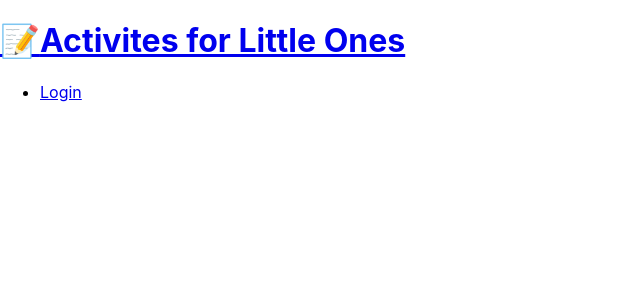
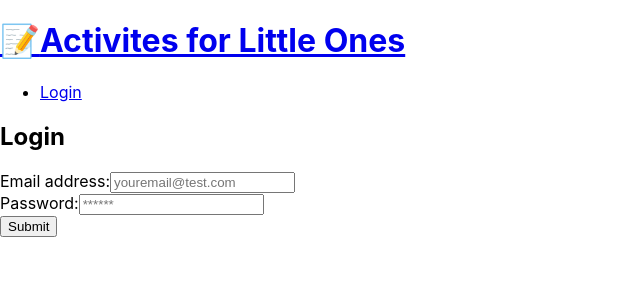
Before and after one commit to katredford/BBCM.programsDB, a React (Create React App) app: page /login in a window 1280 px wide. Shown: the top 300 px of the page, without its empty margins (0-640 px from the left). Built offline with nearby package versions, Linux system fonts and the light colour scheme.

Commit message:
added some login features, activity code

```diff
--- a/src/App.js
+++ b/src/App.js
@@ -1,25 +1,25 @@
 import React from "react";
 import { BrowserRouter as Router, Route, Switch } from "react-router-dom";
-// import { ApolloProvider } from '@apollo/react-hooks';
-// import ApolloClient from 'apollo-boost';
+import { ApolloProvider } from '@apollo/react-hooks';
+import ApolloClient from 'apollo-boost';
 
-// import Home from "./pages/Home";
+import Home from "./pages/Home";
 import Form from "./pages/Form";
 import Activity from "./pages/Activity";
-// import Login from "./pages/Login";
+import Login from "./pages/Login";
 import Nav from "./components/Nav";
 
-// const client = new ApolloClient({
-//   request: (operation) => {
-//     const token = localStorage.getItem('id_token')
-//     operation.setContext({
-//       headers: {
-//         authorization: token ? `Bearer ${token}` : ''
-//       }
-//     })
-//   },
-//   uri: '/graphql',
-// })
+const client = new ApolloClient({
+  request: (operation) => {
+    const token = localStorage.getItem('id_token')
+    operation.setContext({
+      headers: {
+        authorization: token ? `Bearer ${token}` : ''
+      }
+    })
+  },
+  uri: '/graphql',
+})
 
 function App() {
   return (
@@ -27,22 +27,22 @@ function App() {
     // <p>
     //   Hello Worrld!
     // </p>
-    // <ApolloProvider client={client}>
+    <ApolloProvider client={client}>
       <Router>
         <div>
           <Nav />
           <Switch>
             <Route exact path="/"
-          // component={Home}
+              component={Home}
             />
-          {/* <Route exact path="/login" component={Login} /> */}
+            <Route exact path="/login" component={Login} />
             <Route exact path="/form" component={Form} />
             <Route exact path="/activity" component={Activity} />
-          {/* <Route exact path="/acitivites/:id" component={Detail} /> */}
+            {/* <Route exact path="/acitivites/:id" component={Activity} /> */}
           </Switch>
         </div>
       </Router>
-    // </ApolloProvider>
+    </ApolloProvider>
 
   );
 }
--- /dev/null
+++ b/src/pages/Login.js
@@ -0,0 +1,69 @@
+import React, { useState } from "react";
+import { useMutation } from '@apollo/react-hooks';
+import { LOGIN } from "../utils/mutations"
+import Auth from "../utils/auth";
+
+function Login(props) {
+    const [formState, setFormState] = useState({ email: '', password: '' })
+    const [login, { error }] = useMutation(LOGIN);
+
+    const handleFormSubmit = async event => {
+        event.preventDefault();
+        try {
+            const mutationResponse = await login({ variables: { email: formState.email, password: formState.password } })
+            const token = mutationResponse.data.login.token;
+            Auth.login(token);
+        } catch (e) {
+            console.log(e)
+        }
+    };
+
+    const handleChange = event => {
+        const { name, value } = event.target;
+        setFormState({
+            ...formState,
+            [name]: value
+        });
+    };
+
+    return (
+        <div className="container my-1">
+            <h2>Login</h2>
+            <form onSubmit={handleFormSubmit}>
+                <div className="flex-row space-between my-2">
+                    <label htmlFor="email">Email address:</label>
+                    <input
+                        placeholder="youremail@test.com"
+                        name="email"
+                        type="email"
+                        id="email"
+                        onChange={handleChange}
+                    />
+                </div>
+                <div className="flex-row space-between my-2">
+                    <label htmlFor="pwd">Password:</label>
+                    <input
+                        placeholder="******"
+                        name="password"
+                        type="password"
+                        id="pwd"
+                        onChange={handleChange}
+                    />
+                </div>
+                {
+                    error ? <div>
+                        <p className="error-text" >The provided credentials are incorrect</p>
+                    </div> : null
+                }
+                <div className="flex-row flex-end">
+                    <button type="submit">
+                        Submit
+          </button>
+                </div>
+            </form>
+        </div>
+    );
+}
+
+
+export default Login;
--- /dev/null
+++ b/src/utils/actions.js
@@ -0,0 +1,3 @@
+export const ADD_ACTIVITY = "ADD_ACTIVITY";
+// // export const REMOVE_ACTIVITY = "REMOVE_ACTIVITY";
+// // export const UPDATE_ACTIVITY = "UPDATE_ACTIVITY";
--- /dev/null
+++ b/src/utils/mutations.js
@@ -0,0 +1,44 @@
+import gql from 'graphql-tag';
+
+export const LOGIN = gql`
+  mutation login($email: String!, $password: String!) {
+    login(email: $email, password: $password) {
+      token
+      user {
+        _id
+      }
+    }
+  }
+`;
+
+
+// export const ADD_ACTIVITY = gql`
+//   mutation addOrder($products: [ID]!) {
+//     addOrder(products: $products) {
+//       purchaseDate
+//       products {
+//         _id
+//       name
+//       description
+//       price
+//       quantity
+//       category {
+//         name
+//       }
+//       }
+//     }
+//   }
+// `;
+
+//DO NOT NEED THIS SINCE WE DO NOT HAVE SIGNUP!
+
+// export const ADD_USER = gql`
+//   mutation addUser($firstName: String!, $lastName: String!, $email: String!, $password: String!) {
+//     addUser(firstName: $firstName, lastName: $lastName, email: $email, password: $password) {
+//       token
+//       user {
+//         _id
+//       }
+//     }
+//   }
+// `;
```
Also changed, not shown: src/accessReqmail/index.html (added, +32 -0 lines), src/components/Activity/index.js (+70 -0 lines), src/pages/Activity.js (+17 -0 lines), src/utils/queries.js (added, +49 -0 lines), src/utils/reducers.js (added, +35 -0 lines), 1 other file (tests, documents, lock files or other folders). Lines whose indentation alone changed are shown as unchanged.
